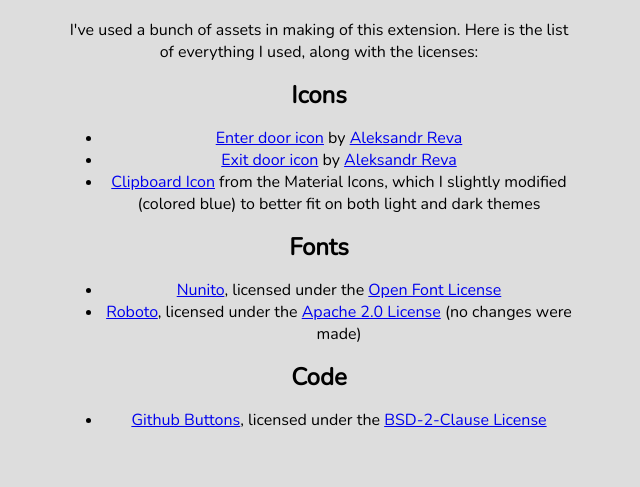
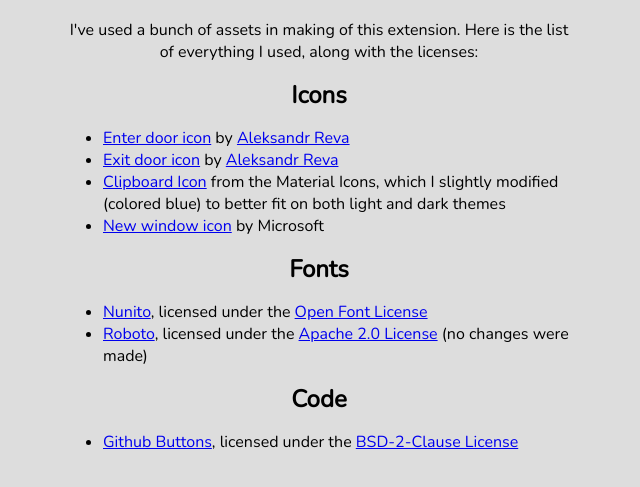
Before and after one commit to xeoth/Tabs2Clipboard, a browser extension: page src/html/credits.html in a window 1280 px wide. Shown: the part 67-554 px from the top of the page, without its empty margins (321-961 px from the left). Drawn offline with nearby package versions, Linux system fonts and the light colour scheme.

Commit message:
new icon credit + design change

```diff
--- a/src/css/infopages.css
+++ b/src/css/infopages.css
@@ -26,3 +26,7 @@
 .gh-buttons {
   display: inline;
 }
+
+li {
+  text-align: left;
+}
--- a/src/html/credits.html
+++ b/src/html/credits.html
@@ -15,6 +15,7 @@
     <li><a href="https://www.iconfinder.com/icons/3005767/account_door_enter_login_icon">Enter door icon</a> by <a href="https://www.iconfinder.com/Revicon">Aleksandr Reva</a></li>
     <li><a href="https://www.iconfinder.com/icons/3005766/account_door_exit_logout_icon">Exit door icon</a> by <a href="https://www.iconfinder.com/Revicon">Aleksandr Reva</a></li>
     <li><a href="https://material.io/resources/icons/?search=clipboard&icon=content_paste&style=baseline">Clipboard Icon</a> from the Material Icons, which I slightly modified (colored blue) to better fit on both light and dark themes</a></li>
+    <li><a href="https://www.iconfinder.com/icons/8688129/ic_fluent_window_new_regular_icon">New window icon</a> by Microsoft</li>
   </ul>
   <h3>Fonts</h3>
   <ul>
```
